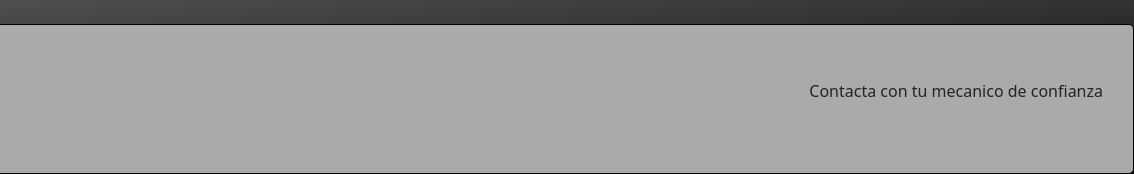
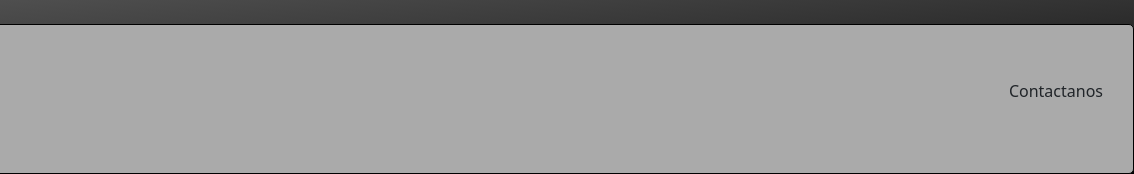
Before and after one commit to BrunoQnt/proyecto-tu-mecanico, a website: page index.html in a window 1280 px wide. Shown: the part 960-1134 px from the top of the page, 146-1280 px from the left. Drawn offline with nearby package versions, Linux system fonts and the light colour scheme.

Commit message:
Correccion de errores

```diff
--- a/index.html
+++ b/index.html
@@ -96,7 +96,7 @@
         </div>
 
         <div>
-            <p>Contacta con tu mecanico de confianza</p>
+            <p>Contactanos</p>
         </div>
 
     </footer>
```
Also changed, not shown: pages/contactos.html (+1 -1 lines), pages/nosotros.html (+1 -1 lines), pages/productos.html (+1 -1 lines), pages/servicios.html (+1 -1 lines).
